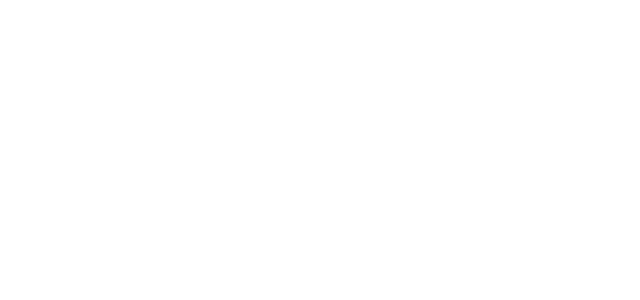
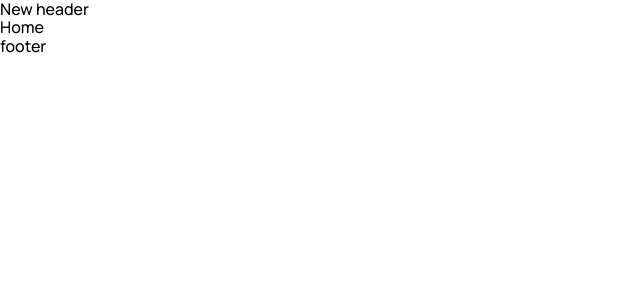
Before and after one commit to zborecki/boost, a React (Create React App) app: page / in a window 1280 px wide. Shown: the top 300 px of the page, without its empty margins (0-640 px from the left). Built offline with nearby package versions, Linux system fonts and the light colour scheme.

Commit message:
feature/2: set routing for the application

```diff
--- a/package.json
+++ b/package.json
@@ -6,6 +6,7 @@
     "normalize.css": "^8.0.1",
     "react": "^18.2.0",
     "react-dom": "^18.2.0",
+    "react-router-dom": "^6.4.2",
     "react-scripts": "5.0.1",
     "styled-components": "^5.3.6"
   },
--- /dev/null
+++ b/src/components/Header/index.tsx
@@ -0,0 +1,7 @@
+import { BaseProps } from '../../types/props';
+
+const Header = ({ className }: BaseProps): JSX.Element => (
+  <header className={className}>New header</header>
+);
+
+export default Header;
--- /dev/null
+++ b/src/components/styled.components.tsx
@@ -0,0 +1,6 @@
+import styled from 'styled-components';
+
+export const Wrapper = styled.div`
+  max-width: 1200px;
+  margin: 0 auto;
+`;
--- /dev/null
+++ b/src/routes/Layout.tsx
@@ -0,0 +1,14 @@
+import { Outlet } from 'react-router-dom';
+import Header from '../components/Header';
+
+const Layout = (): JSX.Element => (
+  <>
+    <Header className="header" />
+    <main className="main">
+      <Outlet />
+    </main>
+    <footer className="footer">footer</footer>
+  </>
+);
+
+export default Layout;
--- /dev/null
+++ b/src/types/props.ts
@@ -0,0 +1,3 @@
+export interface BaseProps {
+  className: string;
+}
```
Also changed, not shown: src/App.tsx (+21 -1 lines), 1 other file (tests, documents, lock files or other folders).
